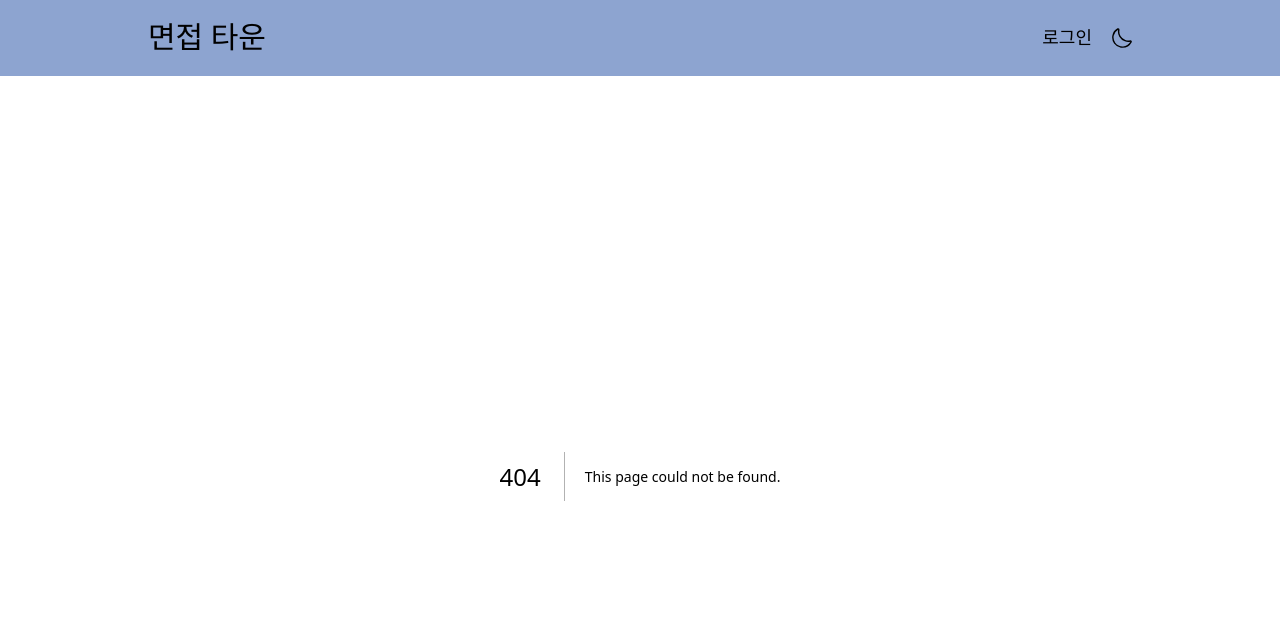
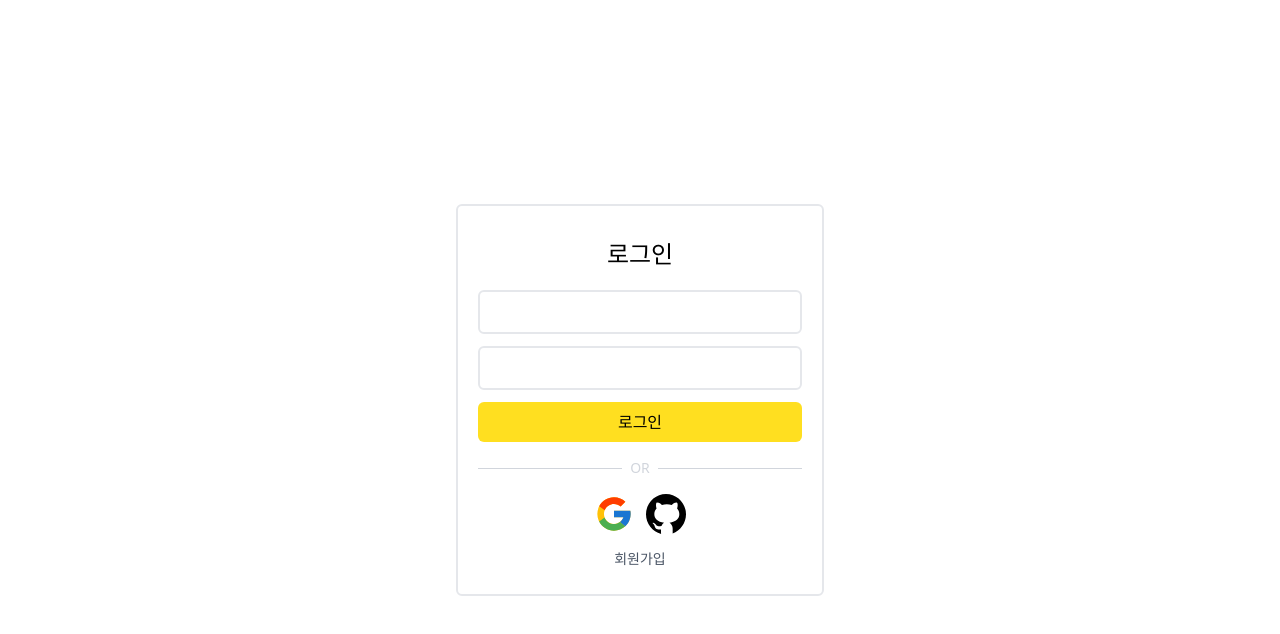
Before and after one commit to jungminji0215/interview-town-front, a Next.js app: page /auth/login in a window 1280 px wide. Before the commit this address had no page. Shown: the top 634 px of the page. Built offline with nearby package versions, Linux system fonts and the light colour scheme; a web font is replaced by a local one.

Commit message:
update : auth 관련 레이아웃 수정
- header 안 보이도록

```diff
--- a/src/app/layout.tsx
+++ b/src/app/layout.tsx
@@ -1,10 +1,10 @@
 import type { Metadata } from "next";
 import "./globals.css";
-import Header from "../components/Header";
+import HeaderWrapper from "@/components/HeaderWrapper";
 
 export const metadata: Metadata = {
-  title: "Create Next App",
-  description: "Generated by create next app",
+  title: "면접 타운",
+  description: "개발자 면접을 함께 연습하는 공간",
 };
 
 export default function RootLayout({
@@ -15,7 +15,7 @@ export default function RootLayout({
   return (
     <html lang="ko">
       <body className="flex flex-col h-screen">
-        <Header />
+        <HeaderWrapper />
         <main className="flex-1 overflow-y-auto">{children}</main>
         {/* <Footer /> */}
       </body>
--- /dev/null
+++ b/src/components/HeaderWrapper.tsx
@@ -0,0 +1,15 @@
+"use client";
+
+import { usePathname } from "next/navigation";
+import React from "react";
+import Header from "./Header";
+
+export default function HeaderWrapper() {
+  const pathname = usePathname();
+
+  if (pathname.startsWith("/auth")) {
+    return null;
+  }
+
+  return <Header />;
+}
--- a/src/constants/routes.ts
+++ b/src/constants/routes.ts
@@ -2,6 +2,6 @@ export const ROUTES = {
   HOME: "/",
   QUESTION: "/question",
   CONTACT: "/contact",
-  LOGIN: "/login",
-  SIGN_UP: "/sign-up",
+  LOGIN: "/auth/login",
+  SIGN_UP: "/auth/sign-up",
 };
```
Also changed, not shown: src/app/auth/login/page.tsx (renamed from src/app/login/page.tsx), src/app/auth/sign-up/page.tsx (renamed from src/app/sign-up/page.tsx).
